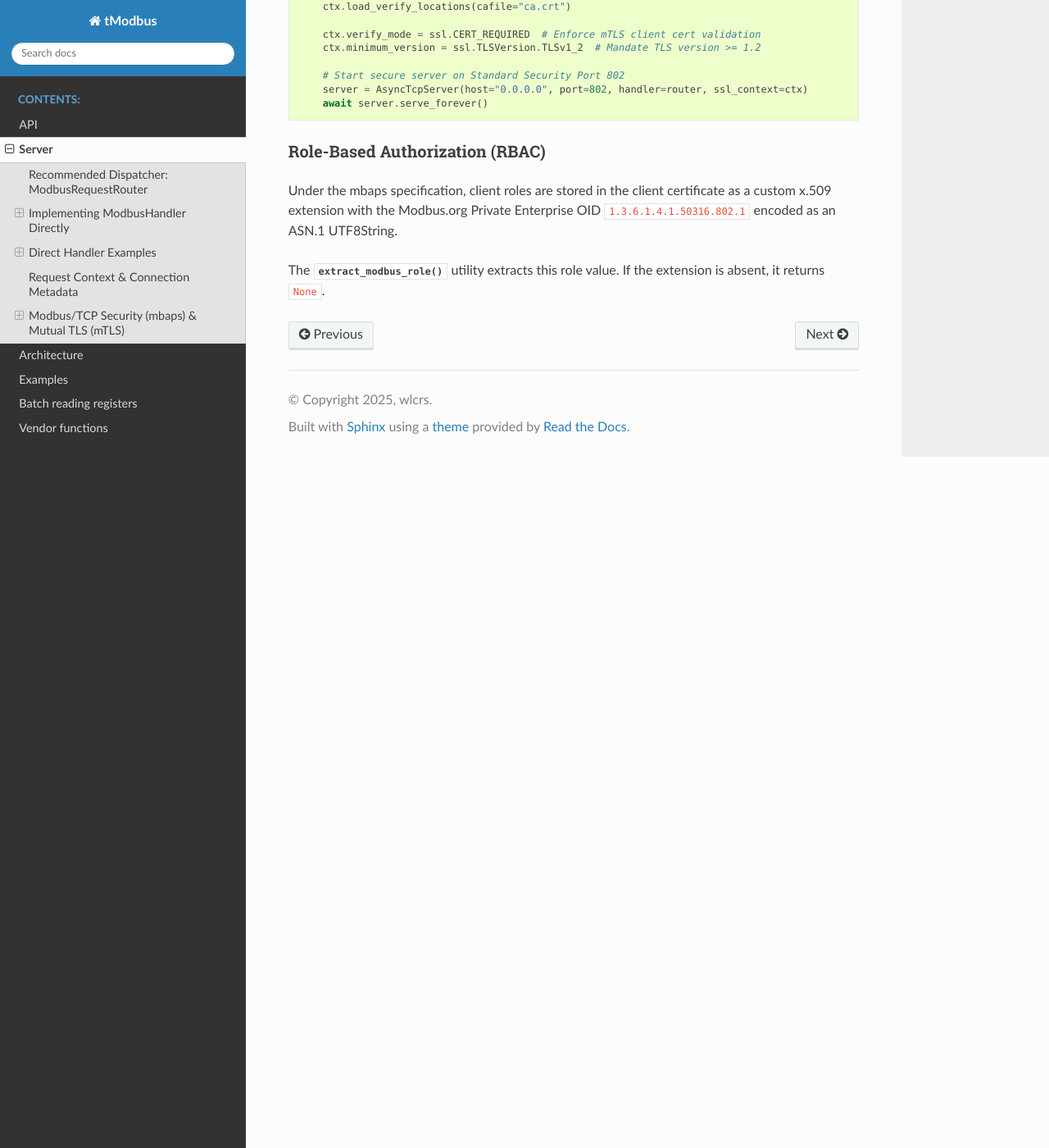
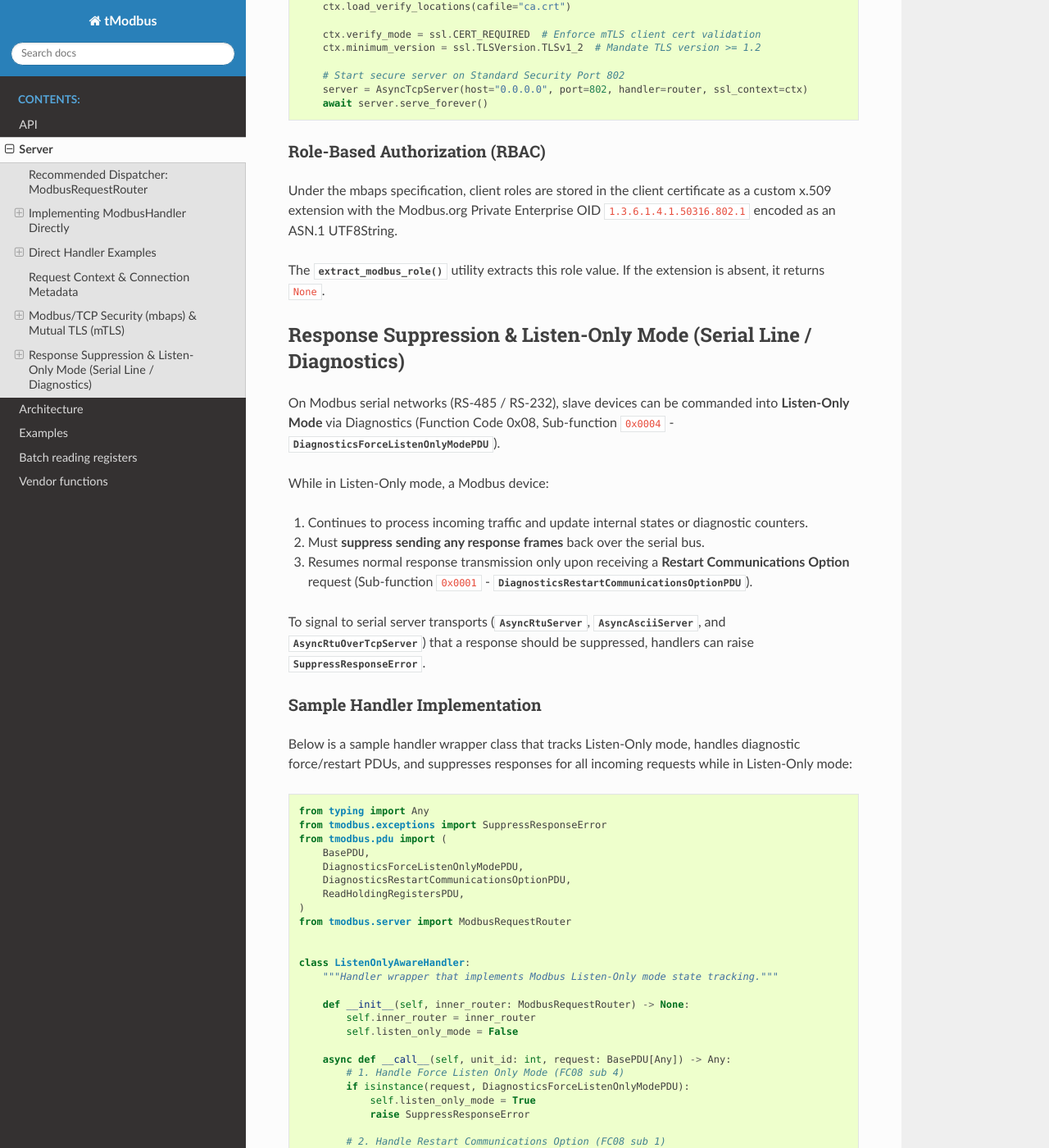
Before and after one commit to wlcrs/tmodbus, a Sphinx documentation site: the page built from docs/source/server.rst, in a window 1280 px wide and 1400 px high, scrolled down 5435 px. Shown: the whole window at 82% size. Built offline with Sphinx 7.4.7 and the Read the Docs theme 3.1.0, drawn with Linux system fonts in a browser that asks for light colours; the version number could not be read and is left out; some of the changed text lies outside the part shown.

Commit message:
Allow proper handling of force_listen diag mode in servers

```diff
--- a/docs/source/server.rst
+++ b/docs/source/server.rst
@@ -311,3 +311,90 @@ custom x.509 extension with the Modbus.org Private Enterprise OID
 
 The :func:`~tmodbus.server.security.extract_modbus_role` utility extracts this role
 value. If the extension is absent, it returns ``None``.
+
+*********************************************************************
+ Response Suppression & Listen-Only Mode (Serial Line / Diagnostics)
+*********************************************************************
+
+On Modbus serial networks (RS-485 / RS-232), slave devices can be commanded into
+**Listen-Only Mode** via Diagnostics (Function Code 0x08, Sub-function ``0x0004`` -
+:class:`~tmodbus.pdu.DiagnosticsForceListenOnlyModePDU`).
+
+While in Listen-Only mode, a Modbus device:
+
+1. Continues to process incoming traffic and update internal states or diagnostic
+   counters.
+2. Must **suppress sending any response frames** back over the serial bus.
+3. Resumes normal response transmission only upon receiving a **Restart Communications
+   Option** request (Sub-function ``0x0001`` -
+   :class:`~tmodbus.pdu.DiagnosticsRestartCommunicationsOptionPDU`).
+
+To signal to serial server transports (:class:`~tmodbus.server.AsyncRtuServer`,
+:class:`~tmodbus.server.AsyncAsciiServer`, and
+:class:`~tmodbus.server.AsyncRtuOverTcpServer`) that a response should be suppressed,
+handlers can raise :exc:`~tmodbus.exceptions.SuppressResponseError`.
+
+Sample Handler Implementation
+=============================
+
+Below is a sample handler wrapper class that tracks Listen-Only mode, handles diagnostic
+force/restart PDUs, and suppresses responses for all incoming requests while in
+Listen-Only mode:
+
+.. code-block:: python
+
+    from typing import Any
+    from tmodbus.exceptions import SuppressResponseError
+    from tmodbus.pdu import (
+        BasePDU,
+        DiagnosticsForceListenOnlyModePDU,
+        DiagnosticsRestartCommunicationsOptionPDU,
+        ReadHoldingRegistersPDU,
+    )
+    from tmodbus.server import ModbusRequestRouter
+
+
+    class ListenOnlyAwareHandler:
+        """Handler wrapper that implements Modbus Listen-Only mode state tracking."""
+
+        def __init__(self, inner_router: ModbusRequestRouter) -> None:
+            self.inner_router = inner_router
+            self.listen_only_mode = False
+
+        async def __call__(self, unit_id: int, request: BasePDU[Any]) -> Any:
+            # 1. Handle Force Listen Only Mode (FC08 sub 4)
+            if isinstance(request, DiagnosticsForceListenOnlyModePDU):
+                self.listen_only_mode = True
+                raise SuppressResponseError
+
+            # 2. Handle Restart Communications Option (FC08 sub 1)
+            if isinstance(request, DiagnosticsRestartCommunicationsOptionPDU):
+                self.listen_only_mode = False
+                # Echo data (0x0000 or 0xFF00) back to client
+                return request.data
+
+            # 3. Delegate to standard request router
+            response = await self.inner_router(unit_id, request)
+
+            # 4. If currently in Listen Only mode, suppress response
+            if self.listen_only_mode:
+                raise SuppressResponseError
+
+            # 5. Return the response for normal operation
+            return response
+
+
+    # Setup request router for normal operations
+    router = ModbusRequestRouter()
+
+
+    @router.register(WriteSingleRegisterPDU)
+    async def handle_write_single_register(
+        _unit_id: int, _request: WriteSingleRegisterPDU
+    ) -> int:
+        # Do something useful here
+        return _request.value
+
+
+    # Wrap the router with ListenOnlyAwareHandler
+    handler = ListenOnlyAwareHandler(router)
```
Also changed, not shown: 7 other files.
